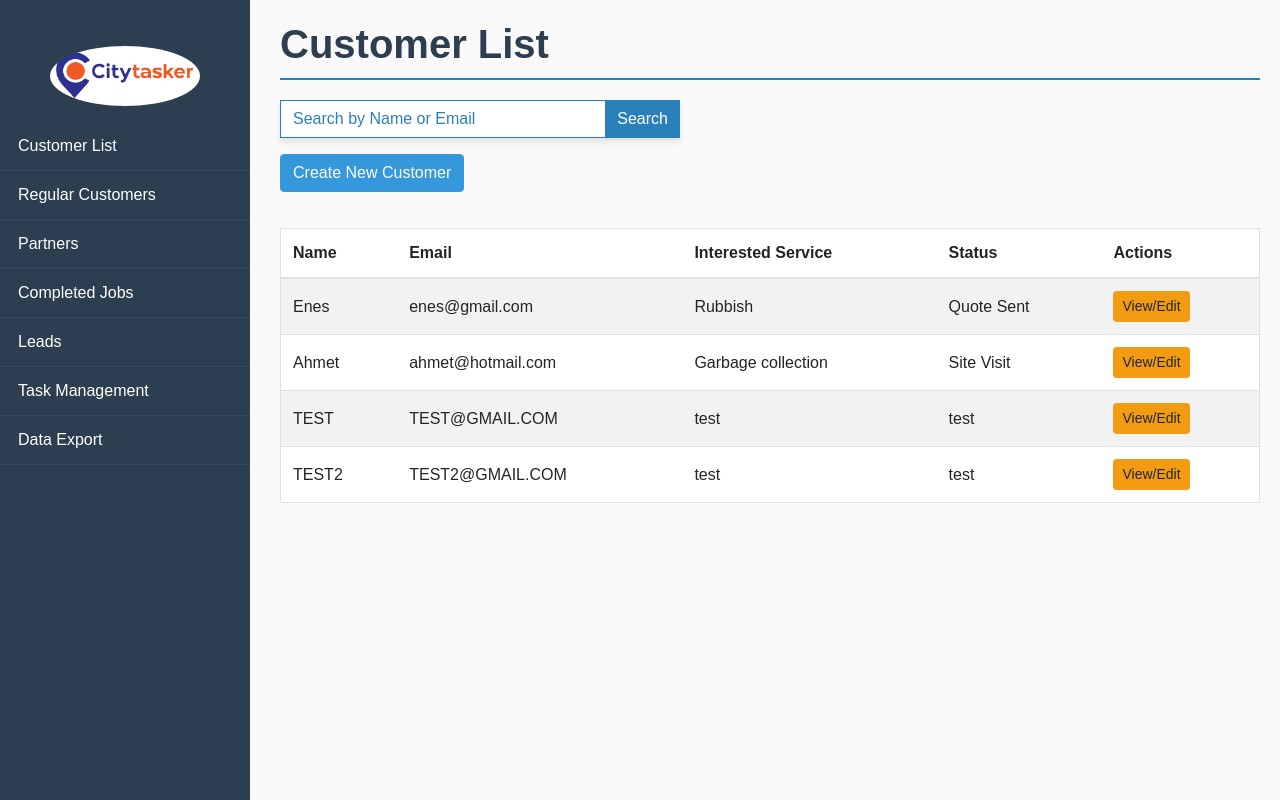
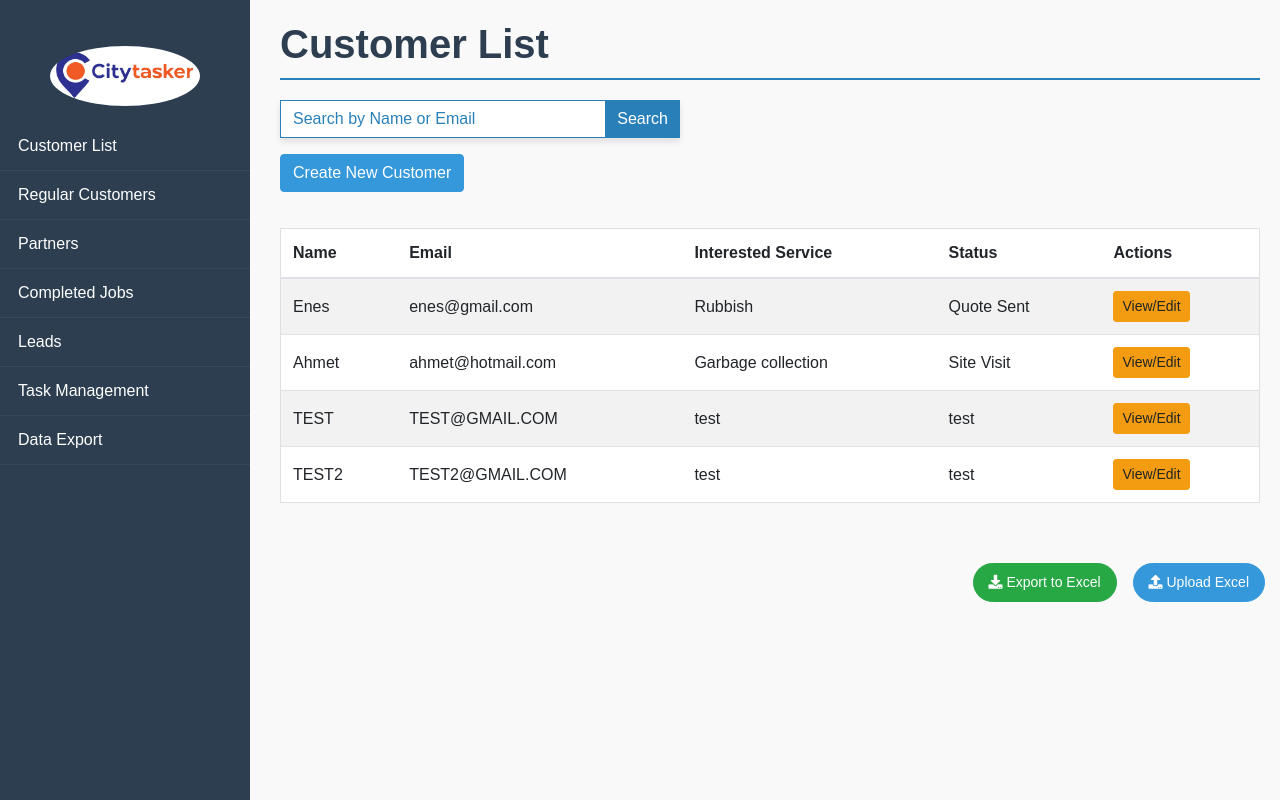
Before and after one commit to hamzademzz/tasker-crm, a Django app: page / in a window 1280 px wide. Run offline with Django 5.2, Linux system fonts and the light colour scheme; data comes from the database, SQL or seed files in the repository; both versions use the stored data as it was after the commit; parts of the project's set-up code (start-up, migrations or seed data) failed here and were passed over; some libraries are stand-ins or nearby versions.

Commit message:
Lastnights work on upload and export

```diff
--- a/app/templates/app/home.html
+++ b/app/templates/app/home.html
@@ -6,7 +6,10 @@
     <meta charset="UTF-8">
     <meta name="viewport" content="width=device-width, initial-scale=1.0">
     <link rel="stylesheet" href="https://maxcdn.bootstrapcdn.com/bootstrap/4.5.2/css/bootstrap.min.css">
+    <link rel="stylesheet" href="https://cdnjs.cloudflare.com/ajax/libs/font-awesome/5.15.4/css/all.min.css">
+
     <style>
+
         /* Smaller modal size */
 .modal-small .modal-dialog {
     max-width: 600px; /* Adjust width to make it smaller */
@@ -368,6 +371,49 @@
 </div>
 
 
+<div class="container mt-4" style="margin-left: auto; margin-right: 0;">
+    <!-- Upload and Export Buttons -->
+    <div class="d-flex justify-content-end mb-3">
+        <a href="{% url 'export_to_excel' %}" class="btn btn-success btn-sm mr-3" style="border-radius: 30px; padding: 8px 15px;">
+            <i class="fas fa-download"></i> Export to Excel
+        </a>
+        <!-- Trigger Modal for Upload -->
+        <button class="btn btn-primary btn-sm" style="border-radius: 30px; padding: 8px 15px;" data-toggle="modal" data-target="#uploadModal">
+            <i class="fas fa-upload"></i> Upload Excel
+        </button>
+    </div>
+
+    <!-- Modal for Upload -->
+    <div class="modal fade" id="uploadModal" tabindex="-1" role="dialog" aria-labelledby="uploadModalLabel" aria-hidden="true">
+        <div class="modal-dialog modal-dialog-centered" role="document" style="margin-left: auto; margin-right: 0;">
+            <div class="modal-content">
+                <div class="modal-header">
+                    <h5 class="modal-title" id="uploadModalLabel">Upload Excel File</h5>
+                    <button type="button" class="close" data-dismiss="modal" aria-label="Close">
+                        <span aria-hidden="true">&times;</span>
+                    </button>
+                </div>
+                <div class="modal-body">
+                    <form action="{% url 'upload_excel' %}" method="post" enctype="multipart/form-data">
+                        {% csrf_token %}
+                        <div class="form-group">
+                            <label for="excel_file">Choose an Excel file</label>
+                            <input type="file" name="excel_file" accept=".xlsx, .xls" required class="form-control">
+                        </div>
+                        <button type="submit" class="btn btn-primary" style="border-radius: 30px;">Upload</button>
+                    </form>
+                </div>
+            </div>
+        </div>
+    </div>
+</div>
+
+
+
+<!-- Include necessary Bootstrap and jQuery scripts -->
+<script src="https://code.jquery.com/jquery-3.6.0.min.js"></script>
+<script src="https://cdn.jsdelivr.net/npm/bootstrap@4.5.2/dist/js/bootstrap.bundle.min.js"></script>
+
 <!-- JavaScript for Bootstrap Modal and pre-filling data -->
 <script src="https://code.jquery.com/jquery-3.5.1.min.js"></script>
 <script src="https://cdnjs.cloudflare.com/ajax/libs/popper.js/1.16.1/umd/popper.min.js"></script>
--- a/app/urls.py
+++ b/app/urls.py
@@ -6,8 +6,10 @@ urlpatterns = [
     path('customers/create/', views.customer_create_view, name='customer_create_view'),
     path('customer/<int:customer_id>/', views.customer_detail_view, name='customer_detail'),
     path('regular-customers/', views.regular_customer_detail, name='regular_customer_detail'),
-    path('regular-customers/create/', views.regular_customer_create_view, name='regular_customer_create_view'),  # Updated path
+    path('regular-customers/create/', views.regular_customer_create_view, name='regular_customer_create_view'),
     path('regular-customers/edit/<int:id>/', views.edit_regular_customer, name='edit_regular_customer'),
     path('completed-jobs/', views.completed_jobs, name='completed_jobs'),
     path('lead-jobs/', views.lead_jobs, name='lead_jobs'),
+    path('export/', views.export_to_excel, name='export_to_excel'),
+    path('upload-excel/', views.upload_excel, name='upload_excel'),
 ]
--- a/app/views.py
+++ b/app/views.py
@@ -3,6 +3,9 @@ from django.http import JsonResponse, Http404
 from .models import Customer, Tasker, File, RegularCustomer, CompletedJob, LeadJob
 from .forms import CustomerForm
 from django.http import HttpResponse
+import pandas as pd
+from django.core.files.storage import default_storage
+import os
 
 
 def home(request):
@@ -188,3 +191,91 @@ def completed_jobs(request):
 def lead_jobs(request):
     lead_jobs = LeadJob.objects.all()
     return render(request, 'app/lead_jobs.html', {'lead_jobs': lead_jobs})
+
+def export_to_excel(request):
+    customers = Customer.objects.all()
+    data = [
+        {
+            "Name": customer.name,
+            "Email": customer.email,
+            "Phone": customer.phone,
+            "Address": customer.address,
+            "Service": customer.service,
+            "Status": customer.status,
+            "Date": customer.date,
+            "Price": customer.price,
+            "Industry": customer.industry,
+            "Company Name": customer.company_name,
+        }
+        for customer in customers
+    ]
+
+    df = pd.DataFrame(data)
+    response = HttpResponse(content_type='application/vnd.openxmlformats-officedocument.spreadsheetml.sheet')
+    response['Content-Disposition'] = 'attachment; filename=customers.xlsx'
+    with pd.ExcelWriter(response, engine='openpyxl') as writer:
+        df.to_excel(writer, index=False, sheet_name='Customers')
+
+    return response
+
+def upload_excel(request):
+    if request.method == 'POST' and request.FILES.get('excel_file'):
+        uploaded_file = request.FILES['excel_file']  # Uploaded file
+
+        # Get the location where files are stored (this depends on your storage backend)
+        storage_location = default_storage.location
+
+        # Ensure the 'tmp' directory exists in the storage location
+        tmp_dir = os.path.join(storage_location, 'tmp')
+        if not os.path.exists(tmp_dir):
+            os.makedirs(tmp_dir)
+
+        try:
+            # Save the file temporarily to the 'tmp' directory
+            temp_file_path = os.path.join(tmp_dir, uploaded_file.name)
+            with default_storage.open(temp_file_path, 'wb+') as temp_file:
+                for chunk in uploaded_file.chunks():
+                    temp_file.write(chunk)
+
+            # Now that the file is saved, load it using pandas
+            df = pd.read_excel(temp_file_path)
+
+            # Process each row of the Excel file
+            for _, row in df.iterrows():
+                name = row.get('Name')
+                email = row.get('Email')
+                phone = row.get('Phone')
+                address = row.get('Address')
+                service = row.get('Service')
+                status = row.get('Status')
+                price = row.get('Price')
+                industry = row.get('Industry')
+                company_name = row.get('Company Name')
+
+                # Ensure the required fields are not empty
+                if not name or not email:
+                    continue  # Skip this row if required data is missing
+
+                # Create or update the customer, allowing Django to handle the date
+                Customer.objects.update_or_create(
+                    email=email,
+                    defaults={
+                        'name': name,
+                        'phone': phone,
+                        'address': address,
+                        'service': service,
+                        'status': status,
+                        'price': price,
+                        'industry': industry,
+                        'company_name': company_name,
+                    },
+                )
+
+            # Optionally, delete the temporary file after processing
+            default_storage.delete(temp_file_path)
+
+            return redirect('home')
+        except Exception as e:
+            return HttpResponse(f"Error processing file: {str(e)}", status=500)
+
+    return redirect('home')
```
Also changed, not shown: db.sqlite3, 2 other files.
